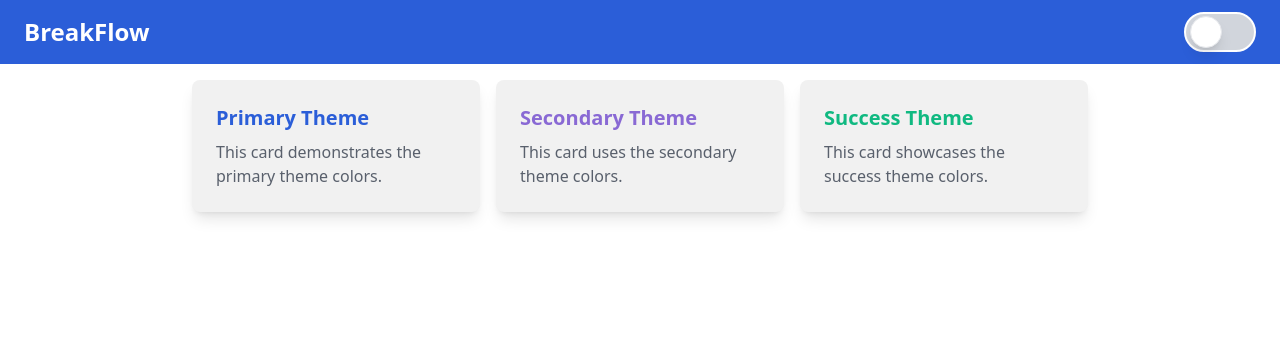
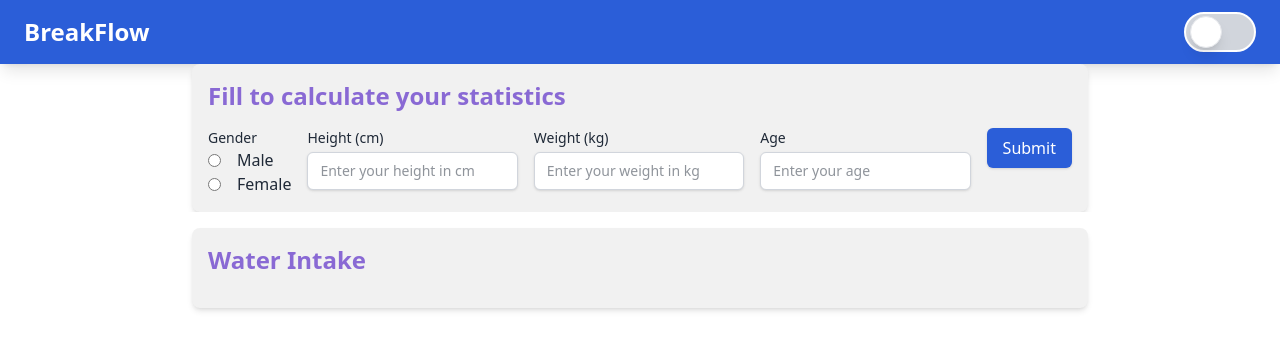
Before and after one commit to mkolaska04/breakflow, a React (Vite) app in the folder breakflow/: page / in a window 1280 px wide. Shown: the top 350 px of the page. Built offline with nearby package versions, Linux system fonts and the light colour scheme; some icons are missing.

Commit message:
implementing body data form and main part of water section

```diff
--- a/breakflow/package.json
+++ b/breakflow/package.json
@@ -17,6 +17,7 @@
     "@tailwindcss/vite": "^4.1.13",
     "react": "^19.1.1",
     "react-dom": "^19.1.1",
+    "react-hook-form": "^7.63.0",
     "tailwindcss": "^4.1.13"
   },
   "devDependencies": {
--- a/breakflow/src/App.tsx
+++ b/breakflow/src/App.tsx
@@ -1,35 +1,44 @@
 import NavBar from './components/NavBar.tsx'
 import { useTheme } from './hooks/useTheme'
 import './App.css'
+import BodyDataForm from './components/BodyDataForm.tsx'
+import WaterCounter from './components/WaterCounter.tsx'
+import { useState, useEffect } from 'react'
 
 function App() {
   const { isDarkMode, toggleTheme } = useTheme()
+  const [bodyData, setBodyData] = useState(null)
+  const [optimalIntake, setOptimalIntake] = useState<number | null>(null)
+  const handleFormSubmit = (data: any) => {
+    setBodyData(data);
+    console.log("Received valid data:", data);
+  };
+
+
+  useEffect(() => {
+    if (bodyData) {
+      const { weight } = bodyData;
+
+      const calculatedIntake = weight * 0.033;
+      setOptimalIntake(calculatedIntake);
+    }
+  }, [bodyData]);
 
   return (
     <>
       <header>
         <NavBar onToggleAction={toggleTheme} isDarkMode={isDarkMode} />
+                  <BodyDataForm onFormSubmit={handleFormSubmit} />
+
       </header>
       <main className="min-h-screen bg-[var(--bg-primary)] text-[var(--text-primary)] p-4">
         <div className="max-w-4xl mx-auto">
+          <section>
 
-
-          <div className="grid grid-cols-1 md:grid-cols-3 gap-4">
-            <div className="bg-[var(--bg-surface)] p-6 rounded-lg shadow-lg">
-              <h3 className="text-xl font-semibold mb-2 text-[var(--theme-primary)]">Primary Theme</h3>
-              <p className="text-[var(--text-muted)]">This card demonstrates the primary theme colors.</p>
-            </div>
-
-            <div className="bg-[var(--bg-surface)] p-6 rounded-lg shadow-lg">
-              <h3 className="text-xl font-semibold mb-2 text-[var(--theme-secondary)]">Secondary Theme</h3>
-              <p className="text-[var(--text-muted)]">This card uses the secondary theme colors.</p>
-            </div>
-
-            <div className="bg-[var(--bg-surface)] p-6 rounded-lg shadow-lg">
-              <h3 className="text-xl font-semibold mb-2 text-[var(--theme-success)]">Success Theme</h3>
-              <p className="text-[var(--text-muted)]">This card showcases the success theme colors.</p>
-            </div>
-          </div>
+          </section>
+          <section>
+            <WaterCounter optimalIntake={optimalIntake === null ? undefined : optimalIntake} />
+          </section>
         </div>
       </main>
     </>
--- /dev/null
+++ b/breakflow/src/components/BodyDataForm.tsx
@@ -0,0 +1,124 @@
+import React, { useState } from 'react';
+
+type BodyDataFormProps = {
+  onFormSubmit: (data: any) => void;
+};
+
+export default function BodyDataForm({ onFormSubmit }: BodyDataFormProps) {
+  const [formData, setFormData] = useState({
+    gender: '',
+    height: '',
+    weight: '',
+    age: '',
+  });
+
+
+
+  const [errors, setErrors] = useState<{ [key: string]: string }>({});
+
+  const validate = () => {
+    const newErrors: { [key: string]: string } = {};
+    if (!formData.gender) {
+      newErrors.gender = 'Please select a gender';
+    }
+    if (!formData.height || Number(formData.height) <= 0 || Number(formData.height) > 300) {
+      newErrors.height = 'Please enter a valid height';
+    }
+    if (!formData.weight || Number(formData.weight) <= 0 || Number(formData.weight) > 500) {
+      newErrors.weight = 'Please enter a valid weight';
+    }
+    if (!formData.age || Number(formData.age) <= 0 || Number(formData.age) > 150) {
+      newErrors.age = 'Please enter a valid age';
+    }
+    return newErrors;
+  };
+
+  const handleChange = (e: React.ChangeEvent<HTMLInputElement>) => {
+    const { name, value } = e.target;
+    setFormData((prevData) => ({
+      ...prevData,
+      [name]: value,
+    }));
+  };
+
+  const handleSubmit = (event: React.FormEvent<HTMLFormElement>) => {
+    event.preventDefault();
+    const validationErrors = validate();
+    setErrors(validationErrors);
+
+    if (Object.keys(validationErrors).length === 0) {
+      onFormSubmit(formData);
+    }
+  };
+
+  return (
+    <div className="p-4 bg-[var(--bg-surface)] rounded-lg shadow-md max-w-4xl mx-auto">
+      <h2 className="text-2xl font-bold mb-4 text-[var(--theme-secondary)]">
+        Fill to calculate your statistics
+      </h2>
+      <form onSubmit={handleSubmit} className="space-y-4 flex flex-col md:flex-row md:space-x-4 md:space-y-0">
+        <div>
+          <label className="block text-sm font-medium text-[var(--text-primary)]">Gender</label>
+          <div className="flex items-center">
+            <input type="radio" id="male" name="gender" value="male" onChange={handleChange} className="mr-2" />
+            <label htmlFor="male" className="ml-2">Male</label>
+          </div>
+          <div className="flex items-center">
+            <input type="radio" id="female" name="gender" value="female" onChange={handleChange} className="mr-2" />
+            <label htmlFor="female" className="ml-2">Female</label>
+          </div>
+          {errors.gender && <div className="text-red-500 text-sm mt-1">{errors.gender}</div>}
+        </div>
+
+        <div>
+          <label htmlFor="height" className="block text-sm font-medium text-[var(--text-primary)]">Height (cm)</label>
+          <input
+            type="number"
+            id="height"
+            name="height"
+            value={formData.height}
+            onChange={handleChange}
+            className="mt-1 block w-full px-3 py-2 bg-[var(--bg-primary)] border border-gray-300 rounded-md shadow-sm focus:outline-none focus:ring-blue-500 focus:border-blue-500 sm:text-sm text-[var(--text-primary)]"
+            placeholder="Enter your height in cm"
+          />
+          {errors.height && <div className="text-red-500 text-sm mt-1">{errors.height}</div>}
+        </div>
+
+        <div>
+          <label htmlFor="weight" className="block text-sm font-medium text-[var(--text-primary)]">Weight (kg)</label>
+          <input
+            type="number"
+            id="weight"
+            name="weight"
+            value={formData.weight}
+            onChange={handleChange}
+            className="mt-1 block w-full px-3 py-2 bg-[var(--bg-primary)] border border-gray-300 rounded-md shadow-sm focus:outline-none focus:ring-blue-500 focus:border-blue-500 sm:text-sm text-[var(--text-primary)]"
+            placeholder="Enter your weight in kg"
+          />
+          {errors.weight && <div className="text-red-500 text-sm mt-1">{errors.weight}</div>}
+        </div>
+
+        <div>
+          <label htmlFor="age" className="block text-sm font-medium text-[var(--text-primary)]">Age</label>
+          <input
+            type="number"
+            id="age"
+            name="age"
+            value={formData.age}
+            onChange={handleChange}
+            className="mt-1 block w-full px-3 py-2 bg-[var(--bg-primary)] border border-gray-300 rounded-md shadow-sm focus:outline-none focus:ring-blue-500 focus:border-blue-500 sm:text-sm text-[var(--text-primary)]"
+            placeholder="Enter your age"
+          />
+          {errors.age && <div className="text-red-500 text-sm mt-1">{errors.age}</div>}
+        </div>
+
+        <button
+          type="submit"
+          className="h-10 px-4 py-2 bg-[var(--theme-primary)] text-white rounded-md shadow-sm hover:bg-[var(--theme-primary-dark)] focus:outline-none focus:ring-2 focus:ring-blue-500 focus:ring-offset-2 self-start"
+        >
+          Submit
+        </button>
+      </form>
+    </div>
+  );
+}
--- /dev/null
+++ b/breakflow/src/components/WaterCounter.tsx
@@ -0,0 +1,79 @@
+import LocalDrinkIcon from '@mui/icons-material/LocalDrink';
+import { useEffect, useState } from 'react';
+
+export default function WaterCounter({ optimalIntake }: { optimalIntake?: number }) {
+    const [totalCups, setTotalCups] = useState(0);
+    const [consumedCups, setConsumedCups] = useState(0);
+    const [isGoalMet, setIsGoalMet] = useState(false);
+
+    useEffect(() => {
+        if (optimalIntake !== undefined) {
+            setTotalCups(Math.ceil(optimalIntake / 0.25));
+            setConsumedCups(0);
+        }
+    }, [optimalIntake]);
+
+    useEffect(() => {
+        if (optimalIntake !== undefined) {
+            const consumedLitersActual = consumedCups * 0.25;
+            setIsGoalMet(consumedLitersActual >= optimalIntake);
+        } else {
+            setIsGoalMet(false);
+        }
+    }, [consumedCups, optimalIntake]);
+
+    useEffect(() => {
+        if (isGoalMet) {
+            alert("Congratulations! You've met your water intake goal.");
+        }
+    }, [isGoalMet]);
+
+    const handleCupClick = (cupIndex: number) => {
+        if (cupIndex + 1 <= consumedCups) {
+            setConsumedCups(cupIndex);
+        } else {
+            setConsumedCups(cupIndex + 1);
+        }
+    };
+
+    const consumedLiters = (consumedCups * 0.25).toFixed(2);
+
+    return (
+        <div className="p-4 bg-[var(--bg-surface)] rounded-lg shadow-md">
+            <h2 className="text-2xl font-bold mb-4 text-[var(--theme-secondary)]">Water Intake</h2>
+
+            {optimalIntake !== undefined && (
+                <>
+                    <div className="mb-4">
+                        <span className="text-lg font-semibold text-[var(--text-primary)]">
+                            Water Consumed: {consumedLiters} L / Goal: {optimalIntake.toFixed(2)} L
+                        </span>
+                    </div>
+
+                    <div className="flex items-center space-x-2 mt-4 md:mt-0 flex-wrap">
+                        {Array.from({ length: totalCups }).map((_, i) => {
+                            const isConsumed = i < consumedCups;
+                            return (
+                                <button
+                                    key={i}
+                                    onClick={() => handleCupClick(i)}
+                                    className="focus:outline-none"
+                                >
+                                    <LocalDrinkIcon
+                                        style={{
+                                            fontSize: '32px',
+                                            color: isConsumed ? 'var(--theme-primary)' : 'var(--text-secondary)',
+                                        }}
+                                    />
+                                </button>
+                            );
+                        })}
+                    </div>
+                </>
+            )}
+        </div>
+    );
+}
+
+
+// add modal base component with place to add content to give user an info when reaches the goal and to show information about health benefits of drinking or daylife activity
```
Also changed, not shown: 1 other file (tests, documents, lock files or other folders).
